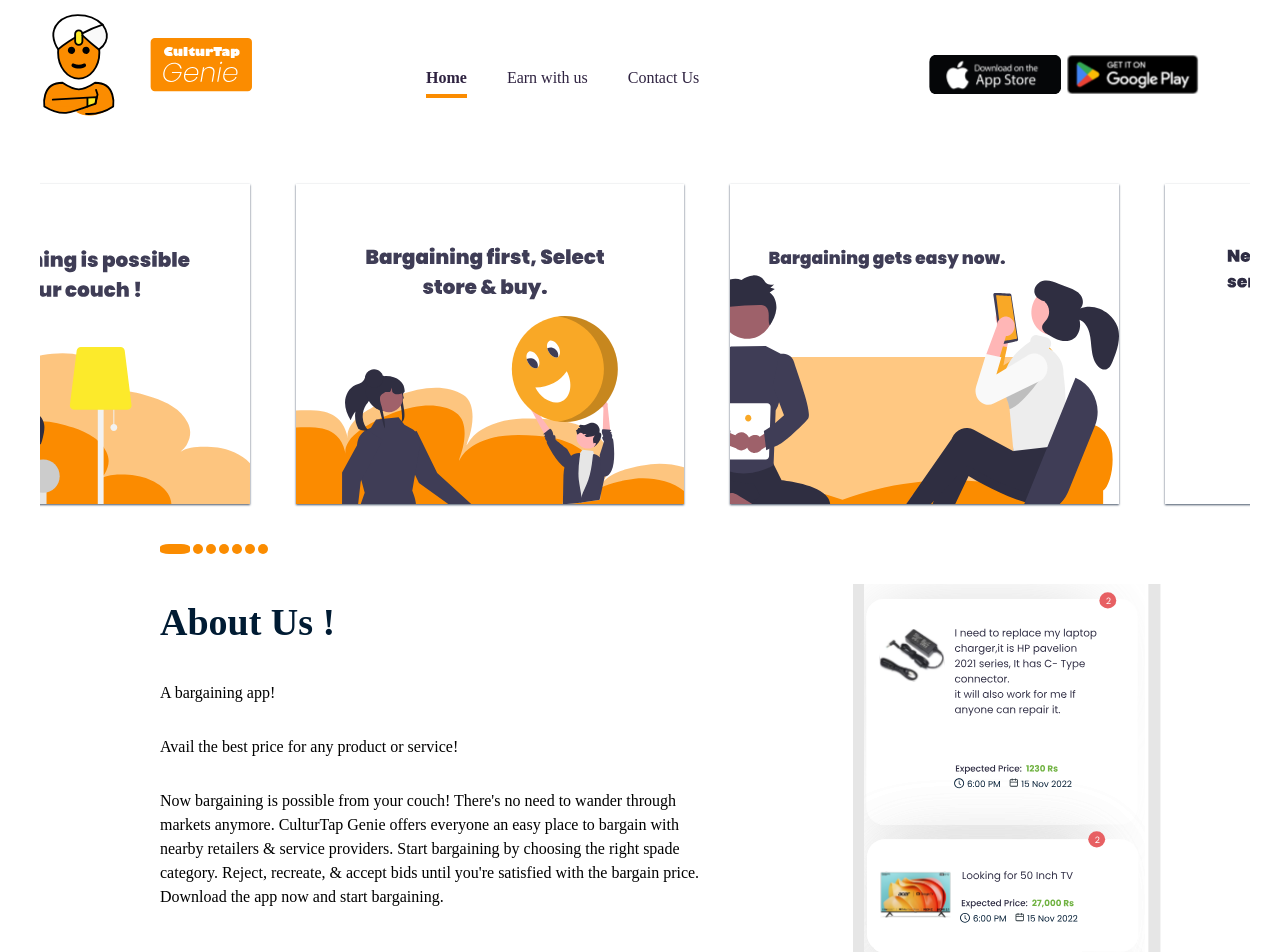
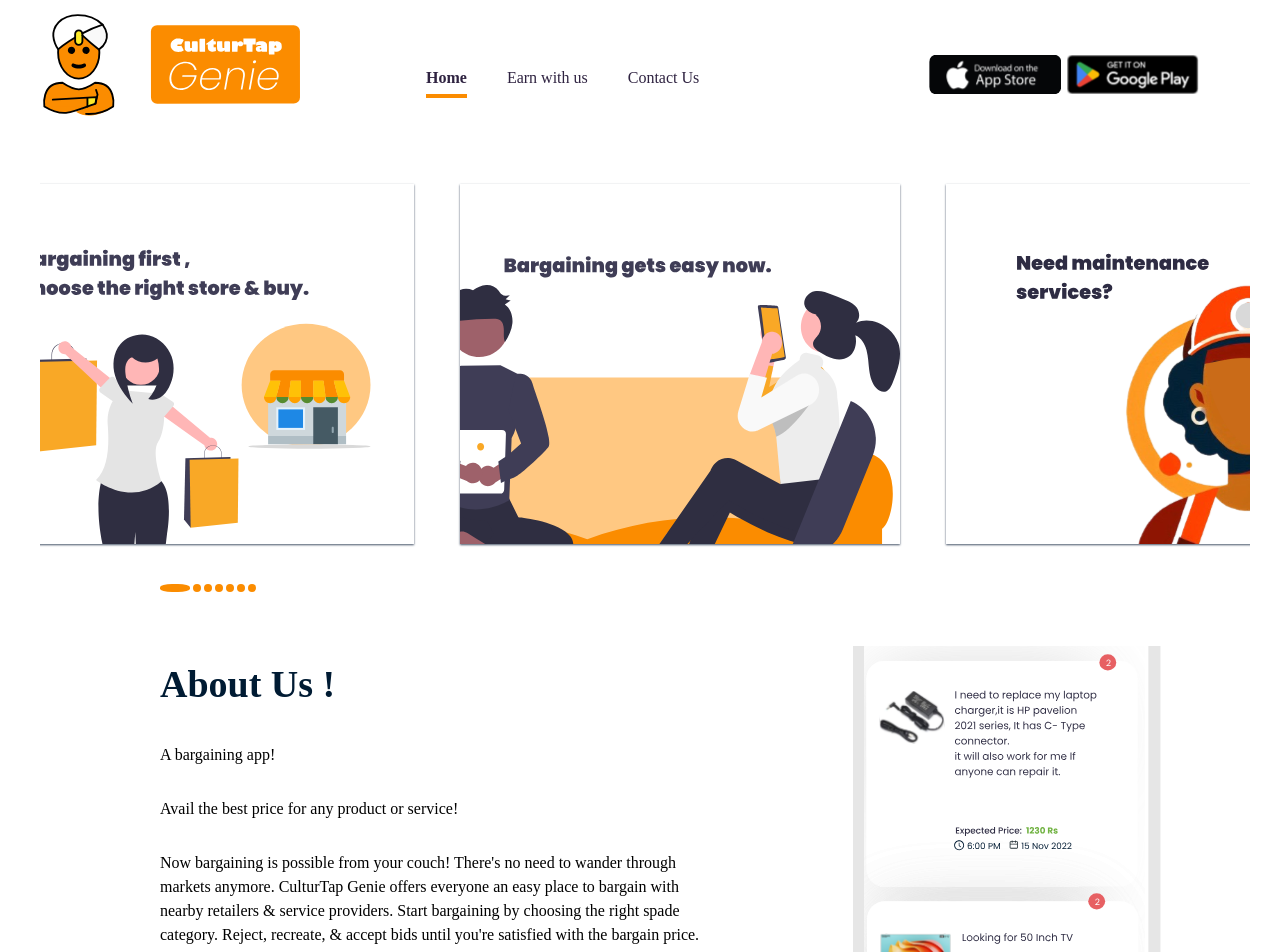
Before and after one commit to chandresh-t75/CulturTap-Genie-Frontend, a React (Create React App) app: page / in a window 1280 px wide. Shown: the top 952 px of the page. Built offline with nearby package versions, Linux system fonts and the light colour scheme.

Commit message:
"updated "

```diff
--- a/src/components/earnings/Earn.js
+++ b/src/components/earnings/Earn.js
@@ -47,8 +47,8 @@
               <span className=" text-[14px] md:text-[16px] xl:text-[16px] font-semibold">
                 Visionary Approach:{" "}
               </span>
-              Promote Your Small Business and Thrive in a Vibrant Retail and
-              Service Community.
+              Promote your small business and thrive in a vibrant retail and
+              service community.
             </p>
             <p className=" text-[14px] md:text-[16px] xl:text-[16px]">
               <span className="text-[14px] md:text-[16px] xl:text-[16px] font-semibold">
--- a/src/components/home/Home.js
+++ b/src/components/home/Home.js
@@ -89,7 +89,7 @@
           behavior: "auto",
         });
       }
-    }, 30); // Adjust the interval as needed for desired scrolling speed
+    }, 10); // Adjust the interval as needed for desired scrolling speed
 
     contentRef.current.addEventListener("scroll", handleScroll);
 
@@ -109,7 +109,7 @@
           {scroller.map((item, index) => (
             <div
               key={index}
-              className={`w-[320px] h-[280px] md:w-[340px] md:h-[280px] lg:w-[360px] lg:h-[300px] xl:w-[380px] xl:h-[320px] flex-shrink-0  md:shadow-slate-600 shadow-sm  m-2 mb-10 ${
+              className={`w-[320px] h-[280px] md:w-[360px] md:h-[300px] lg:w-[400px] lg:h-[360px] xl:w-[480px] xl:h-[360px] flex-shrink-0  md:shadow-slate-600 shadow-sm  m-2 mb-10 ${
                 activeIndex === index ? "active" : ""
               }`}
               style={{ width: "auto" }}
@@ -148,7 +148,7 @@
         ))}
       </div>
 
-      <div className="w-full flex flex-col md:flex-row ">
+      <div className="w-full flex flex-col md:flex-row mt-6 ">
         <div className="w-screen flex flex-1 flex-col  flex-wrap pl-[20px] pr-[20px] sm:pl-[50px] sm:pr-[30px] lg:pl-[160px] lg:pr-[40px] gap-[30px] my-10 max-lg:justify-center">
           <h1 className="text-[28px] md:text-[32px] xl:text-[38px] font-extrabold heading-color max-sm:text-[28px]">
             About Us !
--- a/src/components/navbar/Navbar.js
+++ b/src/components/navbar/Navbar.js
@@ -54,15 +54,15 @@
             <div className='pt-[14px] flex flex-row gap-[20px] md:pl-[14px] max-lg:pl-[30px] relative'>
                 <img src={logo} alt="logo" className=' w-[50px] h-[50px] lg:w-[80px] lg:h-[80px] xl:w-[102px] xl:h-[102px]' />
                 {
-                  currPage==="home" &&   <img src={Genie} alt="logo" className=' w-[50px] h-[50px] lg:w-[102px] lg:h-[102px]' />
+                     <img src={Genie} alt="logo" className=' w-[80px] h-[50px] lg:w-[120px] lg:h-[80px] xl:w-[150px] xl:h-[102px]' />
 
                 }
-                {
+                {/* {
                     currPage!=="home" &&
                     <div className='absolute max-lg:hidden top-[170px] left-[30px] z-50'>
                     <img src={culturTapName} alt="culturTap" />
                    </div>
-                }
+                } */}
 
             </div>
             <div className='w-[840px] hidden lg:flex lg:gap-4 justify-around items-center text-[#2f2341] text-[16px]'>
--- a/src/components/termsandconditons/TermsandConditons.js
+++ b/src/components/termsandconditons/TermsandConditons.js
@@ -11,7 +11,7 @@
     <div className="max-sm:px-[30px] max-lg:px-[50px] lg:ml-[180px] md:mt-[60px] max-sm:pt-[100px] overflow-x-hidden">
       <div>
         <h1 className="text-[28px] md:text-[32px] xl:text-[38px] heading-color font-extrabold  max-sm:text-[28px]">
-          Terms & Conditions *
+          Terms & Conditions*
         </h1>
       </div>
       <div className="w-full flex flex-col  md:mt-[30px]  ">
--- a/src/index.css
+++ b/src/index.css
@@ -34,8 +34,8 @@
 }
 
 .bullet-point {
-  width: 10px;
-  height: 10px;
+  width: 8px;
+  height: 8px;
   border-radius: 50%;
   background-color: #fb8c00;
 
@@ -43,7 +43,7 @@
 
 .active-bullet {
   width: 30px;
-  border-radius: 30%;
+  border-radius: 40%;
 }
 
 
```
Also changed, not shown: src/assets/Home/scrollers/scroller1.svg, src/assets/Home/scrollers/scroller2.svg.
